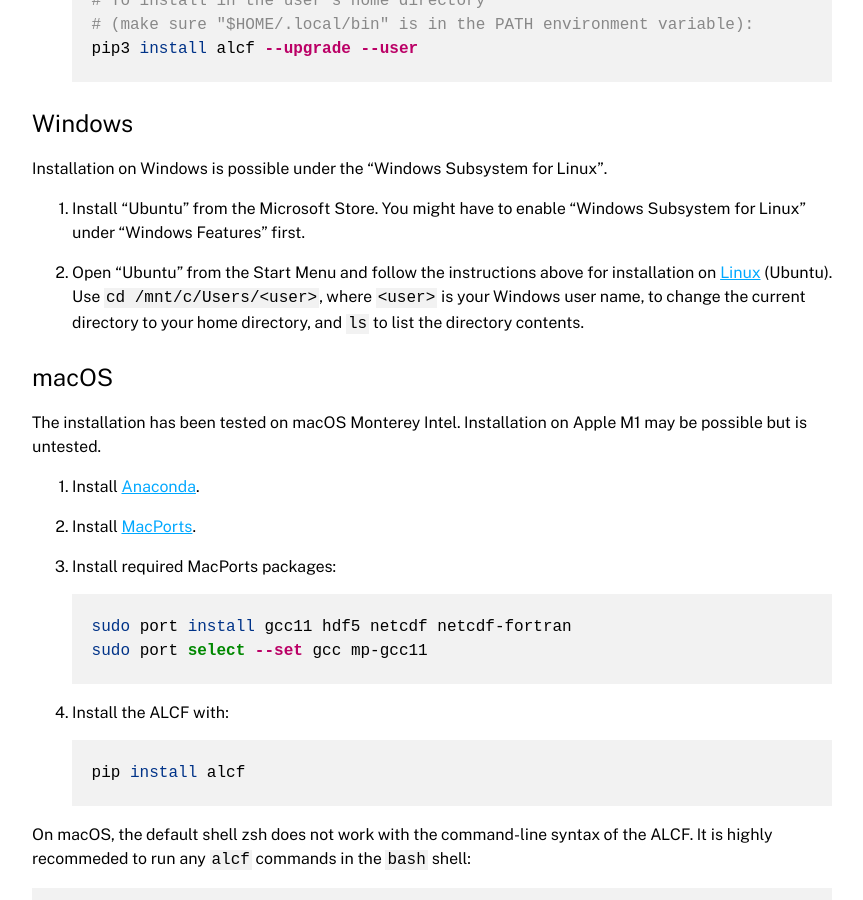
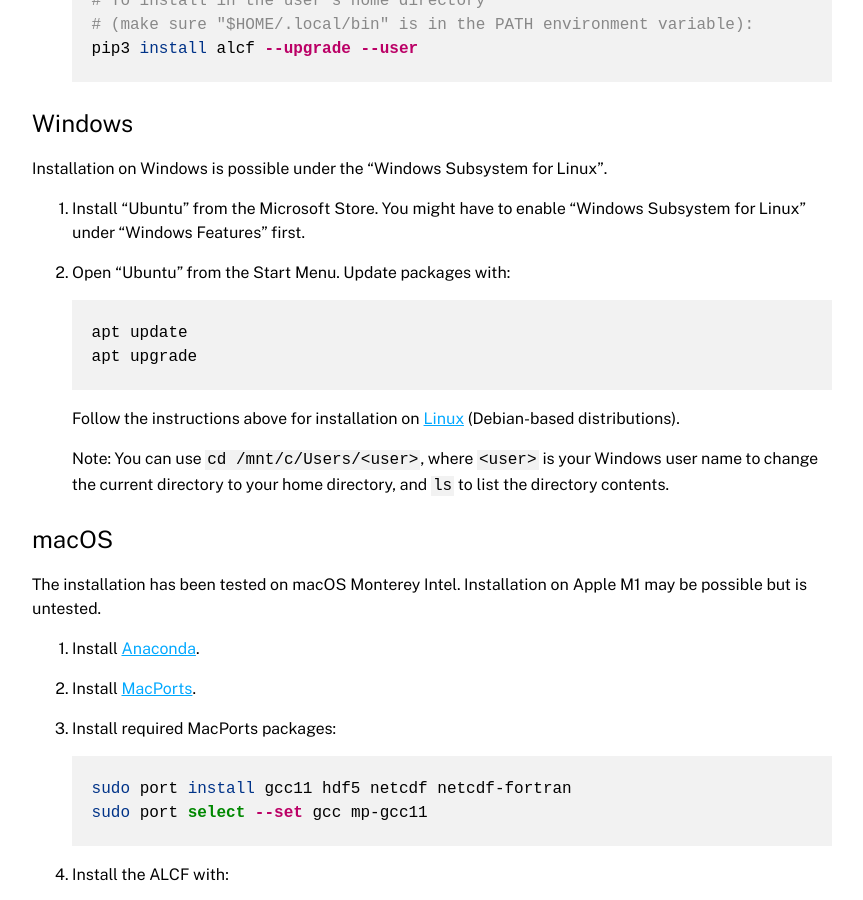
Before and after one commit to alcf-lidar/alcf-lidar.github.io, a Jekyll site: the page built from installation/index.md, in a window 1280 px wide and 900 px high, scrolled down 1094 px. Shown: the whole window, without its empty margins (208-1071 px from the left). Built offline with Jekyll 4.4.1, drawn with Linux system fonts in a browser that asks for light colours.

Commit message:
Installation: Improve instructions for WSL

````diff
--- a/_includes/installation.md
+++ b/_includes/installation.md
@@ -48,10 +48,19 @@ Installation on Windows is possible under the "Windows Subsystem for Linux".
 1. Install "Ubuntu" from the Microsoft Store. You might have to enable
 "Windows Subsystem for Linux" under "Windows Features" first.
 
-2. Open "Ubuntu" from the Start Menu and follow the instructions above for
-installation on [Linux](#linux) (Ubuntu). Use `cd /mnt/c/Users/<user>`, where `<user>`
-is your Windows user name, to change the current directory to your home
-directory, and `ls` to list the directory contents.
+2. Open "Ubuntu" from the Start Menu. Update packages with:
+
+    ```sh
+    apt update
+    apt upgrade
+    ```
+
+	Follow the instructions above for installation on [Linux](#linux)
+	(Debian-based distributions).
+
+	Note: You can use `cd /mnt/c/Users/<user>`, where `<user>` is your Windows
+	user name to change the current directory to your home directory, and `ls`
+	to list the directory contents.
 
 ### macOS
 
````
